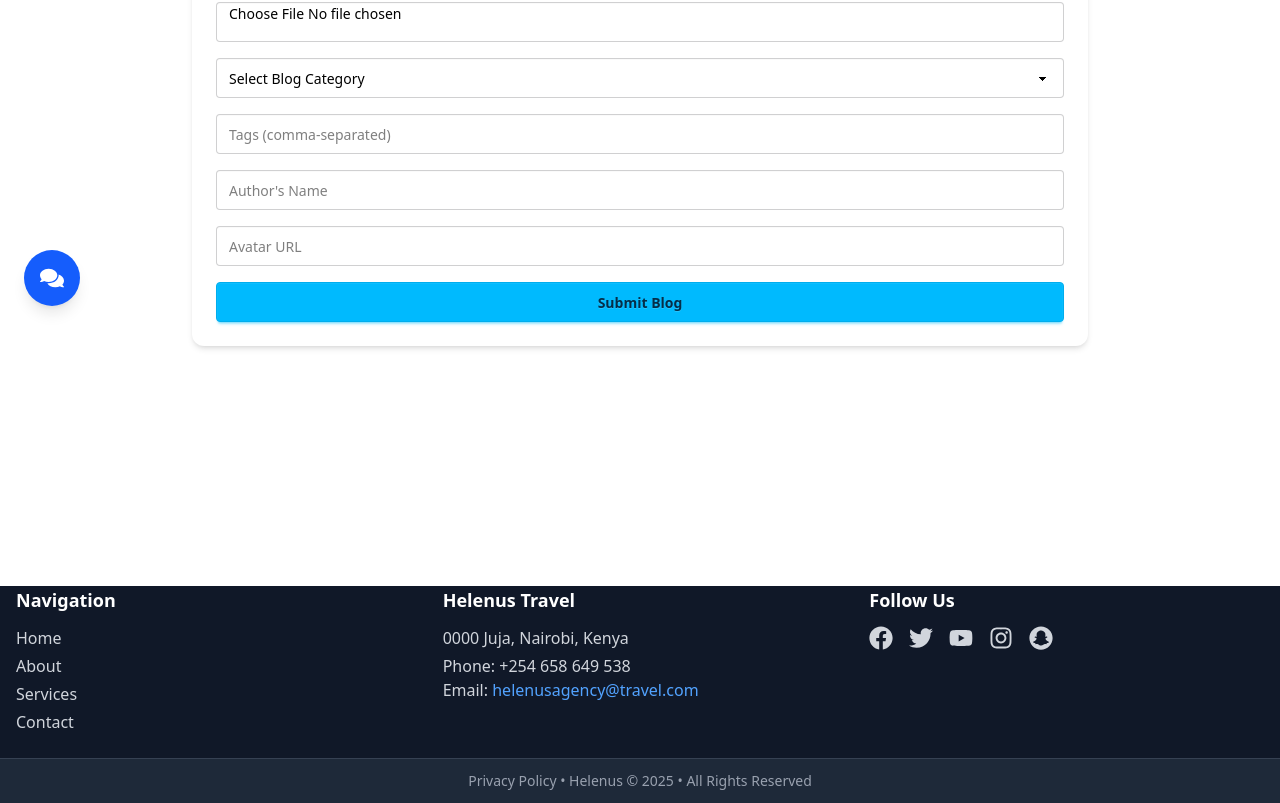
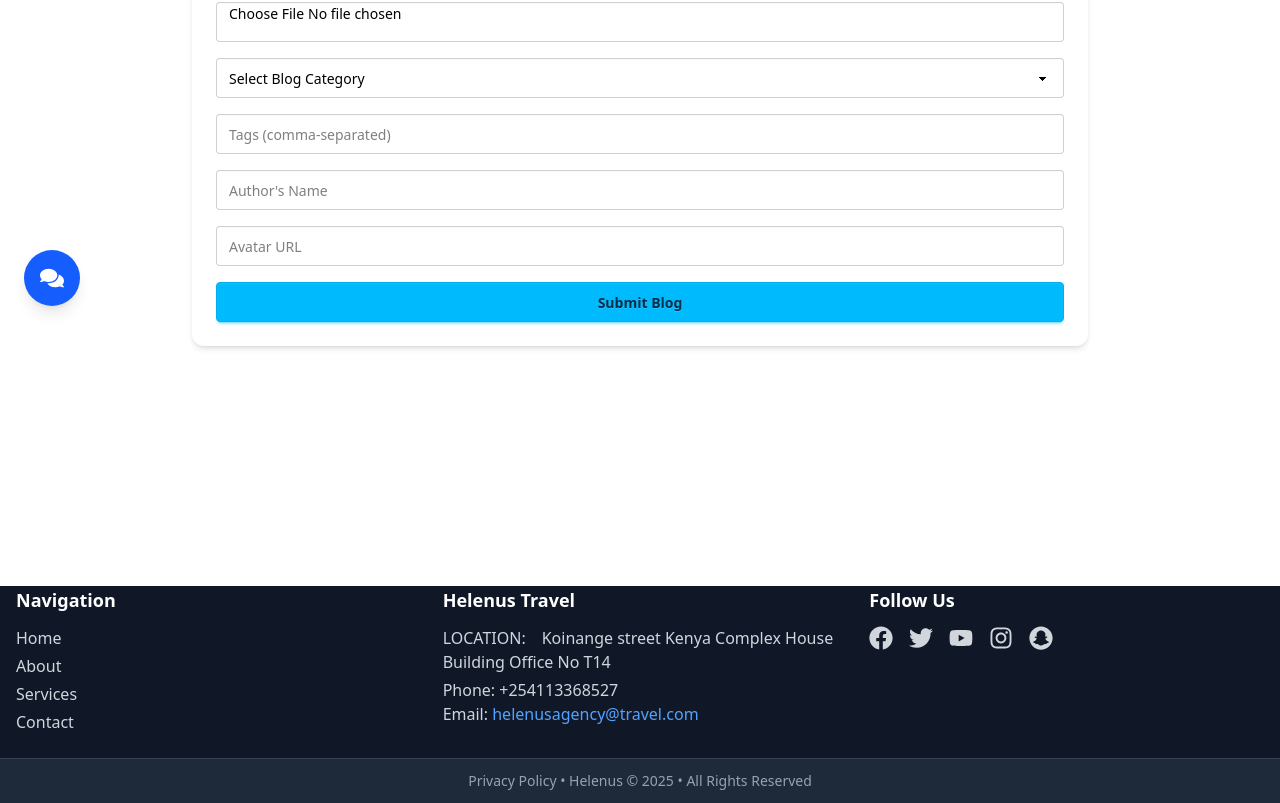
Before and after one commit to castrol-web/helenus-frontend, a React (Vite) app: page /admin/create/blog in a window 1280 px wide. Shown: the part 470-1273 px from the top of the page. Built offline with nearby package versions, Linux system fonts and the light colour scheme; no server answers.

Commit message:
update contacts infos

```diff
--- a/src/components/footer/Footer.tsx
+++ b/src/components/footer/Footer.tsx
@@ -26,8 +26,8 @@ function Footer() {
                 {/* Contact Info */}
                 <div>
                     <h2 className="text-lg font-bold text-white mb-3">Helenus Travel</h2>
-                    <p>0000 Juja, Nairobi, Kenya</p>
-                    <p className="mt-1">Phone: +254 658 649 538</p>
+                    <p><span className="pr-4">LOCATION:</span>Koinange street Kenya Complex House Building Office No T14</p>
+                    <p className="mt-1">Phone: +254113368527</p>
                     <p>
                         Email:{" "}
                         <a href="mailto:helenusagency@travel.com" className="text-blue-400 hover:underline">
--- a/src/contact/Contact.tsx
+++ b/src/contact/Contact.tsx
@@ -30,7 +30,7 @@ const Contact = () => {
                             {
                                 Icon: FaPhoneAlt,
                                 title: "Phone",
-                                detail: "+1 800-123-4567",
+                                detail: "+254113368527",
                             },
                             {
                                 Icon: FaEnvelope,
@@ -40,7 +40,7 @@ const Contact = () => {
                             {
                                 Icon: FaMapMarkerAlt,
                                 title: "Location",
-                                detail: "Nairobi, Kenya",
+                                detail: "Koinange street Kenya Complex House Building Office No T14",
                             },
                         ].map(({ Icon, title, detail}, index) => (
                             <motion.div
```
